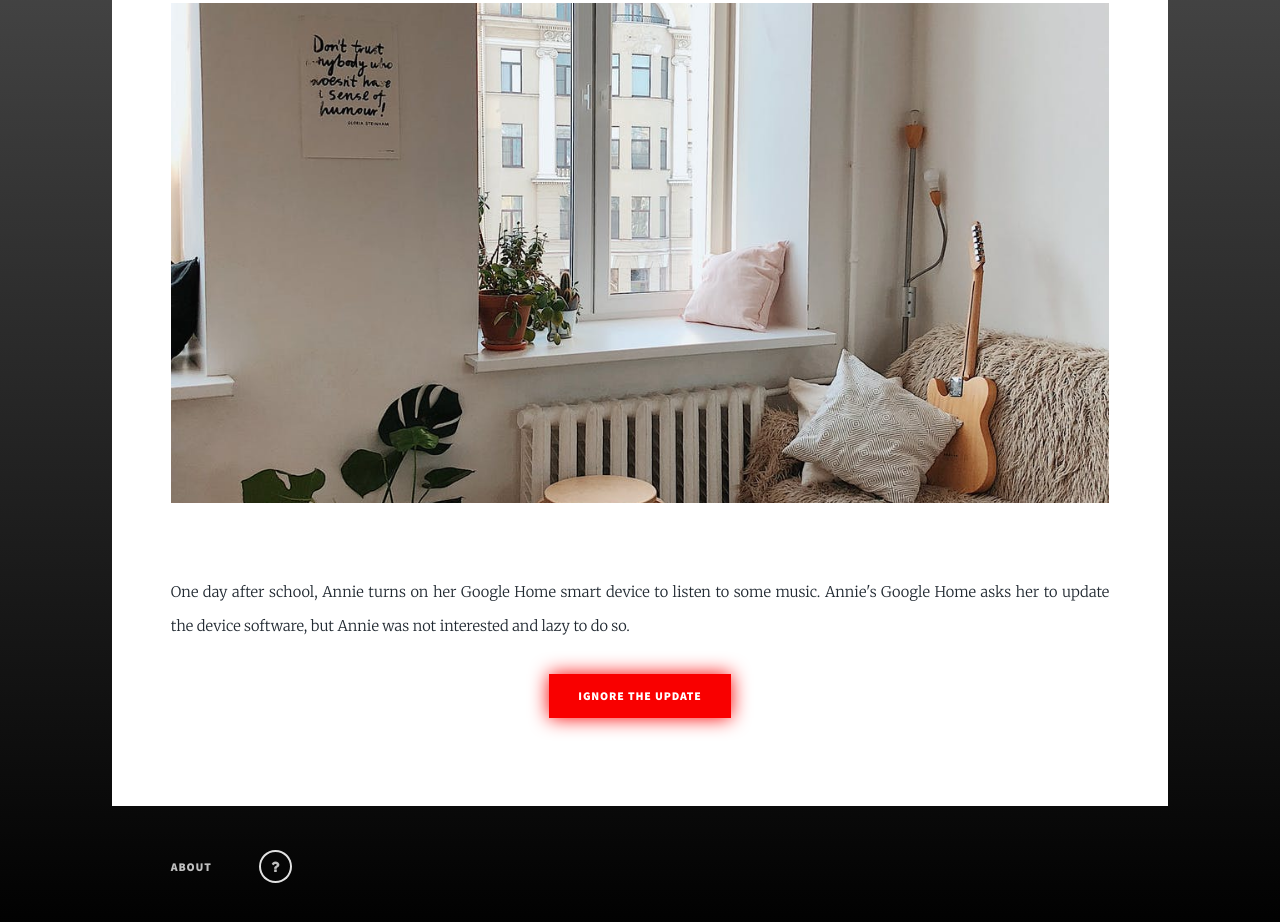
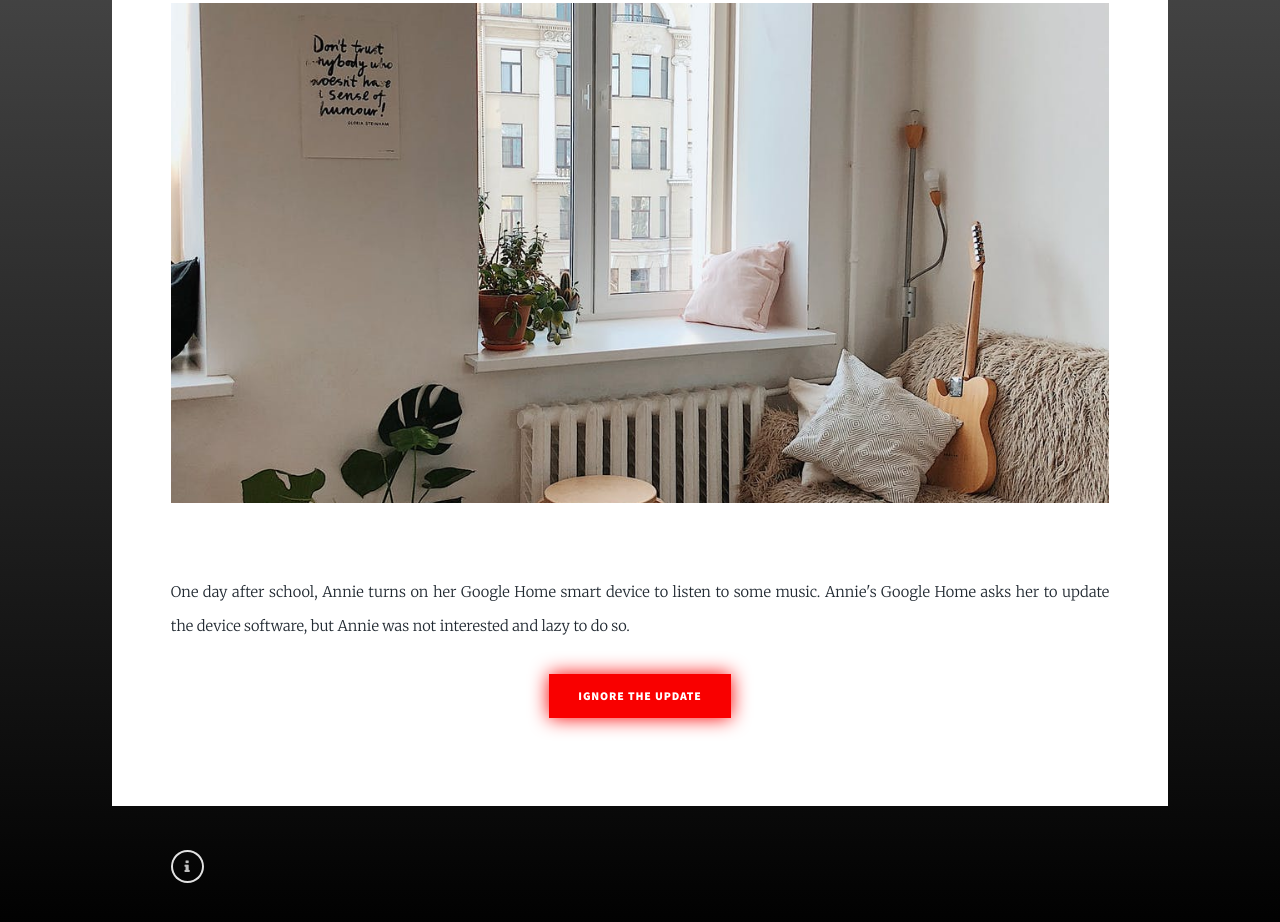
Before and after one commit to nicholas-wan/devils_whisper, a plain HTML site: page annie.html in a window 1280 px wide. Shown: the part 994-1916 px from the top of the page. Drawn offline with nearby package versions, Linux system fonts and the light colour scheme; a script that the page names is missing.

Commit message:
edit info icon

```diff
--- a/annie.html
+++ b/annie.html
@@ -233,10 +233,9 @@
       <footer id="footer">
         <section class="split contact">
           <section>
-            <h3><a href="about.html">About</a></h3>
             <ul class="icons alt">
               <li>
-                <a href="about.html" class="icon fa fa-question"><span class="label">Email</span></a>
+                <a href="about.html" class="icon fa fa-info"><span class="label">About</span></a>
               </li>
             </ul>
           </section>
```
